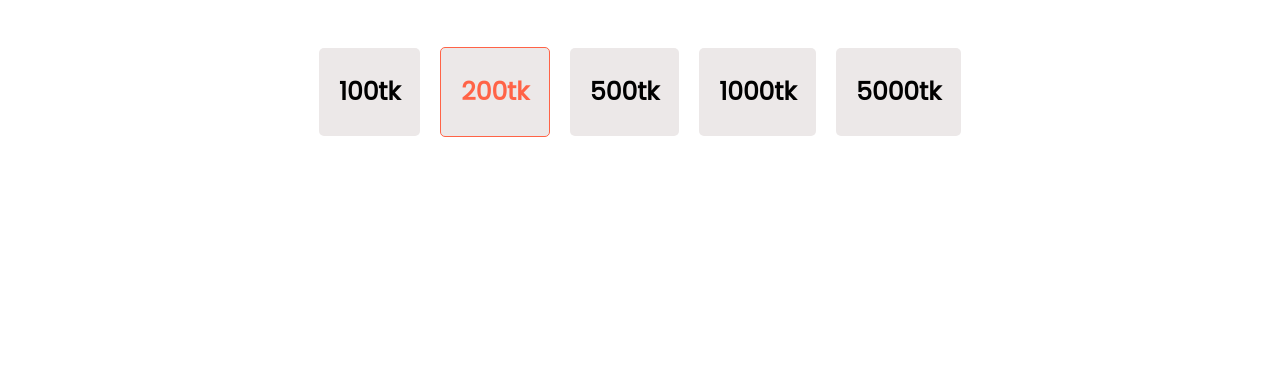
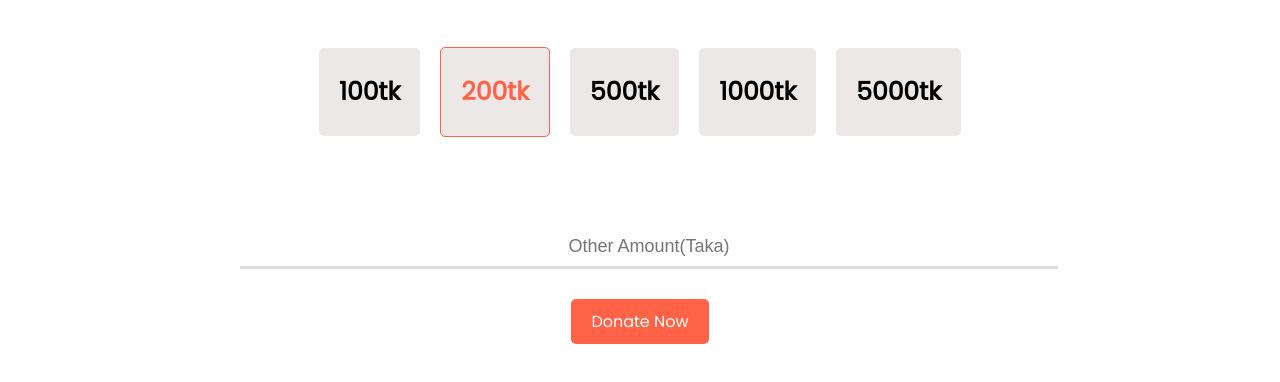
Before and after one commit to masudrana5/donate-today, a plain HTML site: page index.html in a window 1280 px wide. Shown: the part 783-1165 px from the top of the page. Before the commit the page ends 980 px from the top, so only its background shows below. Drawn offline with Linux system fonts and the light colour scheme.

Commit message:
new input amount form added

```diff
--- a/index.html
+++ b/index.html
@@ -44,6 +44,15 @@
          <h3>5000tk</h3>
       </div>
    </section>
+   <section class="input-amount">
+      <div class="amount-hold">
+         <form action="">
+            <input type="text" placeholder="Other Amount(Taka)" readonly>
+         </form>
+      </div>
+
+      <a href="###" class="donate-button">Donate Now</a>
+   </section>
 
 </body>
 
--- a/style.css
+++ b/style.css
@@ -83,3 +83,22 @@ section.donate-day p {
    border: 1px solid tomato;
    color: tomato;
 }
+.input-amount{
+   display: flex;
+   flex-direction: column;
+   justify-content: center;
+   align-items: center;
+   margin-bottom: 150px;
+}
+.amount-hold{
+   width: 800px;
+   margin: 30px auto;
+}
+input[type="text"] {
+   width: 800px;
+   text-align: center;
+   padding: 9px;
+   border-bottom: 3px solid #ddd !important;
+   border: none;
+   font-size: 18px;
+}
```
